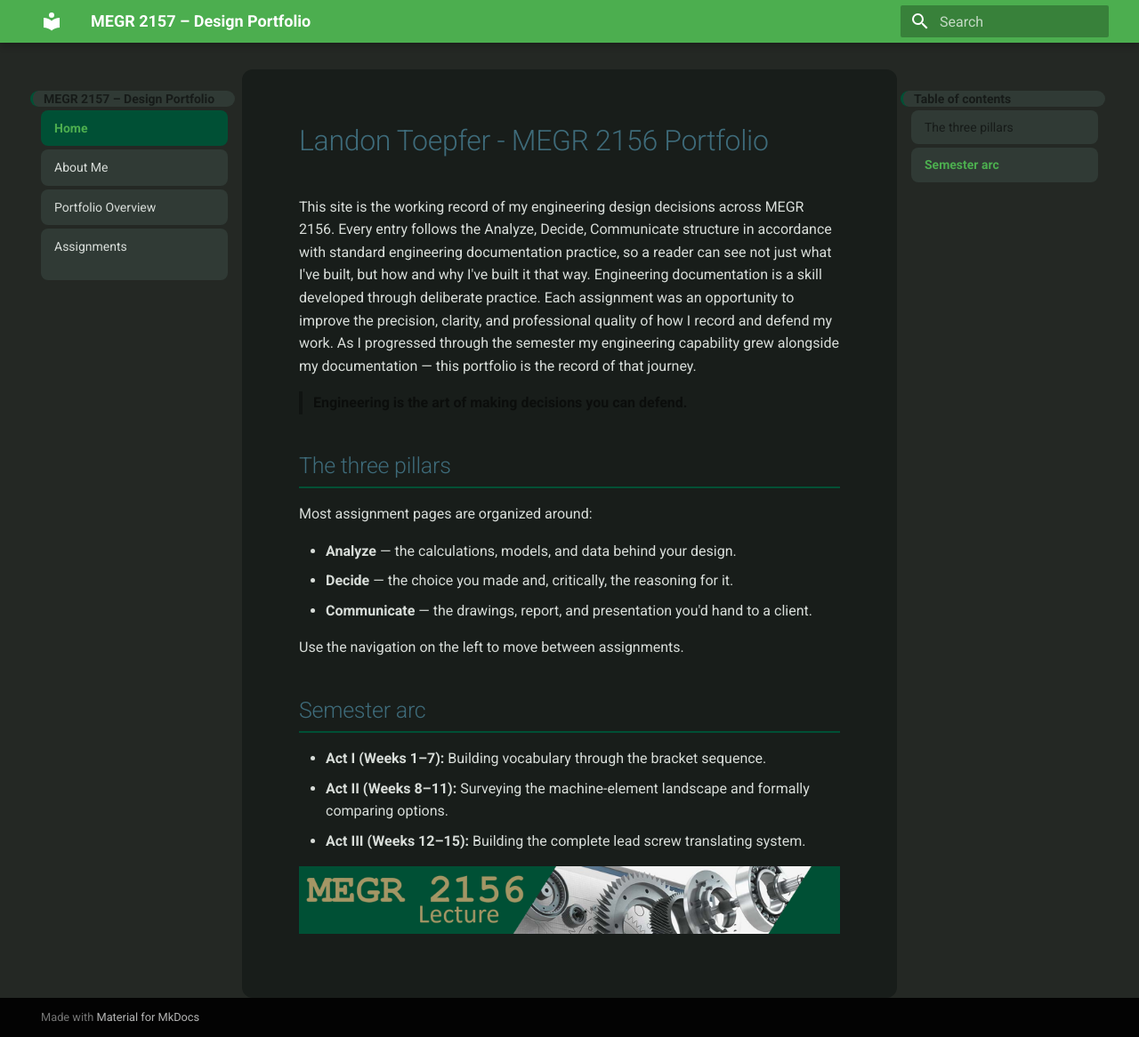
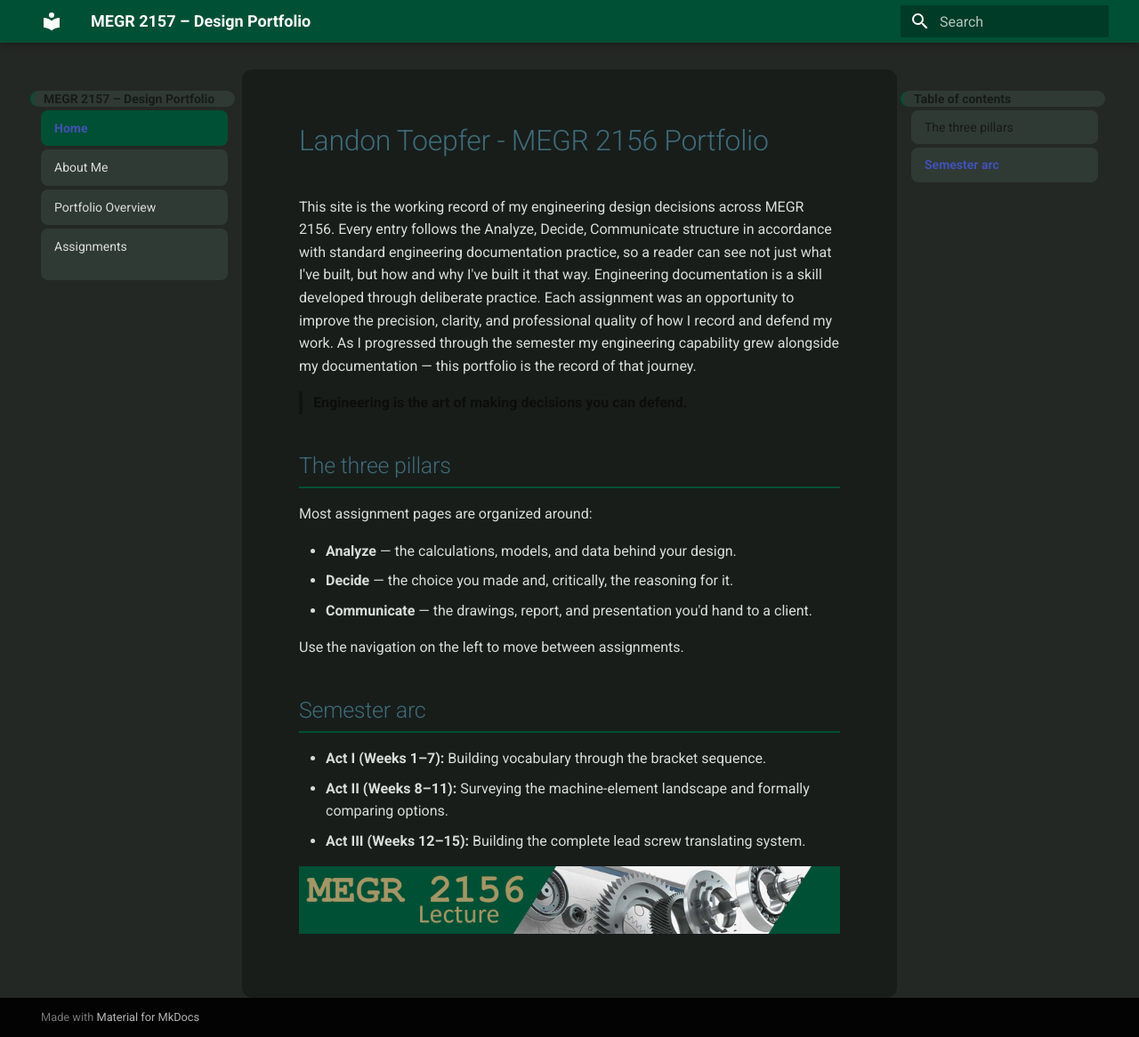
Before and after one commit to LandonToepfer/megr2157-portfolio, an MkDocs documentation site: the page built from docs/index.md, in a window 1280 px wide and 1166 px high. Shown: the whole window at 89% size. Built offline with MkDocs 1.6.1 and Material for MkDocs 9.7.7, drawn with Linux system fonts in a browser that asks for light colours.

Commit message:
Update mkdocs.yml

```diff
--- a/mkdocs.yml
+++ b/mkdocs.yml
@@ -4,7 +4,7 @@ site_description: Design portfolio documentation, built with the Analyze / Decid
 theme:
   name: material
   palette:
-    primary: green
+    - scheme: custom
   features:
     - navigation.instant
     - navigation.tracking
```
